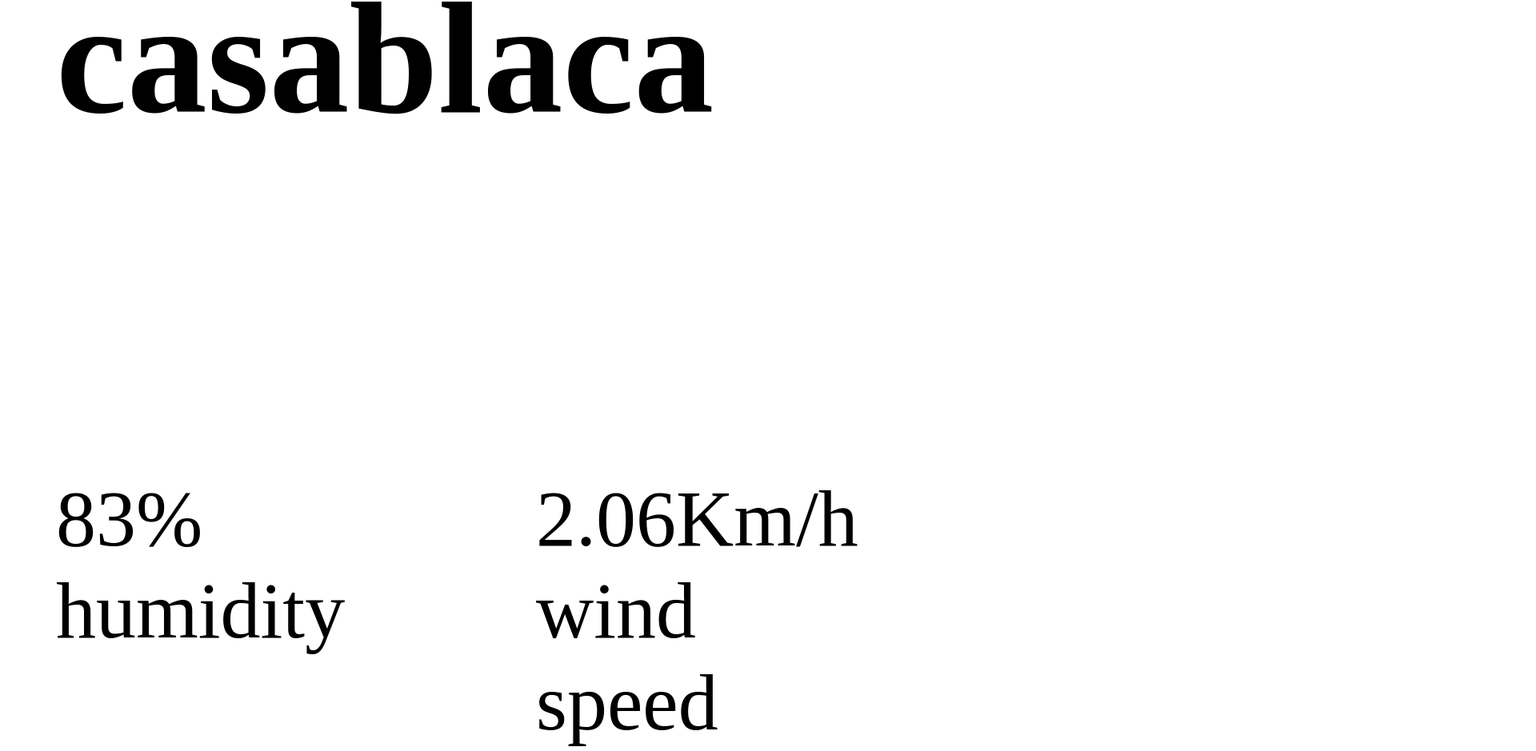
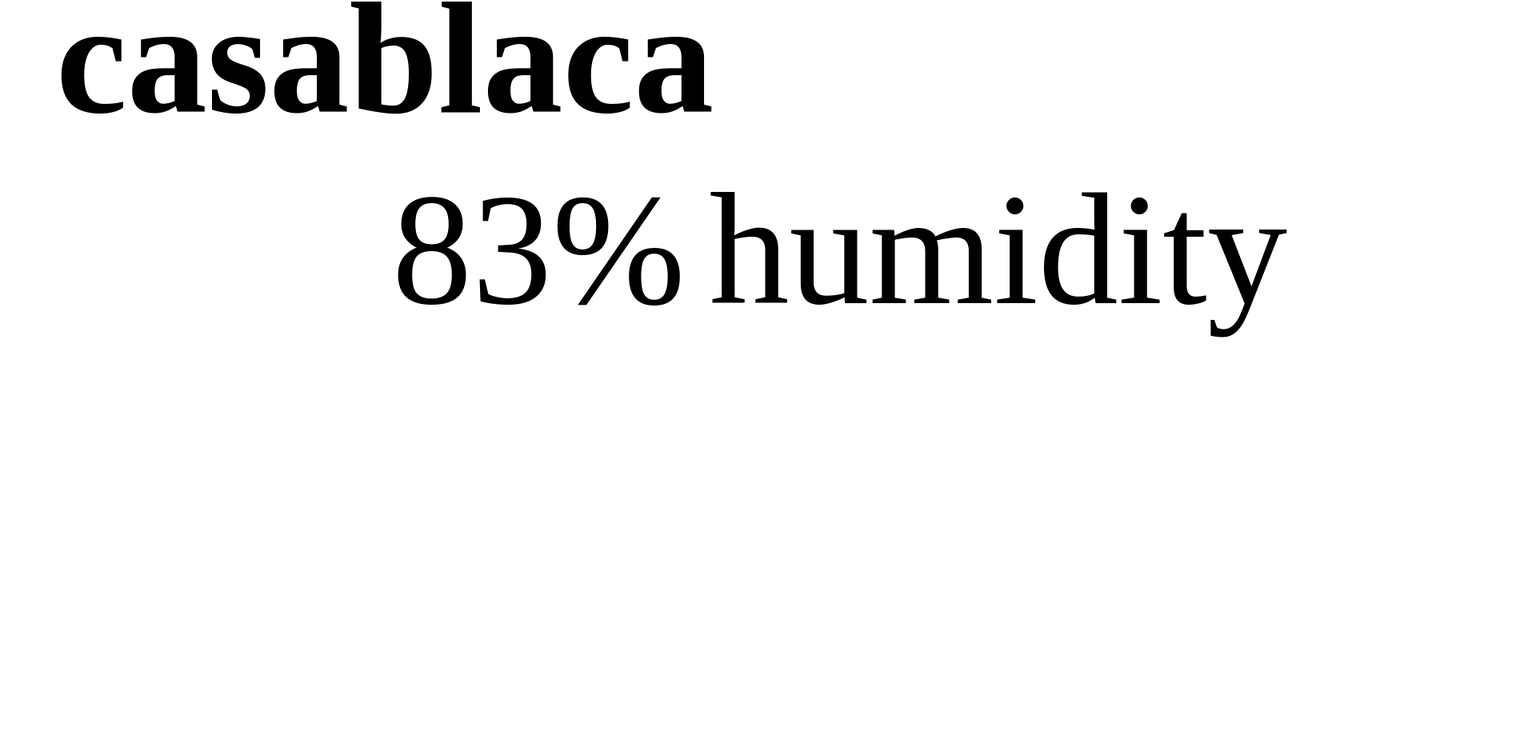
Before and after one commit to Hamza-Elouadi/Weather-App, a plain HTML site: page index.html in a window 1280 px wide. Shown: the part 1549-2488 px from the top of the page at 80% size, 1920 px wide, since content can reach past the window. After the commit the page ends 2234 px from the top, so only its background shows below. Drawn offline with Linux system fonts and the light colour scheme.

Commit message:
add new styling

```diff
--- a/styles.css
+++ b/styles.css
@@ -1,6 +1,11 @@
 *{
     margin: 0;
     padding: 0;
+}
+.container-all{
+    display: flex;
+    justify-content: center;
+    align-items: center;
 }
 img{
     width: 100%;
@@ -22,6 +27,7 @@ img{
     background-color: rgba(255, 255, 255, 0.403);
     padding: 20px;
     border-radius: 8px;
+    text-align: center;
 }
 .container h1 {
     font-size: 200px;
@@ -56,7 +62,7 @@ img{
 }
 .butome{
     display: flex;
-    gap: 200px;
+    gap: 800px;
 }
 .weather-result img{
     width: 400px;
@@ -65,3 +71,15 @@ img{
 .weather-result p{
     font-size: 100px;
 }
+.humidity{
+    display: flex;
+    gap: 10px;
+}
+.wind-speed{
+    display: flex;
+    gap: 10px;
+}
+.butome p{
+    font-size: 200px;
+    margin: 10px;
+}
```
